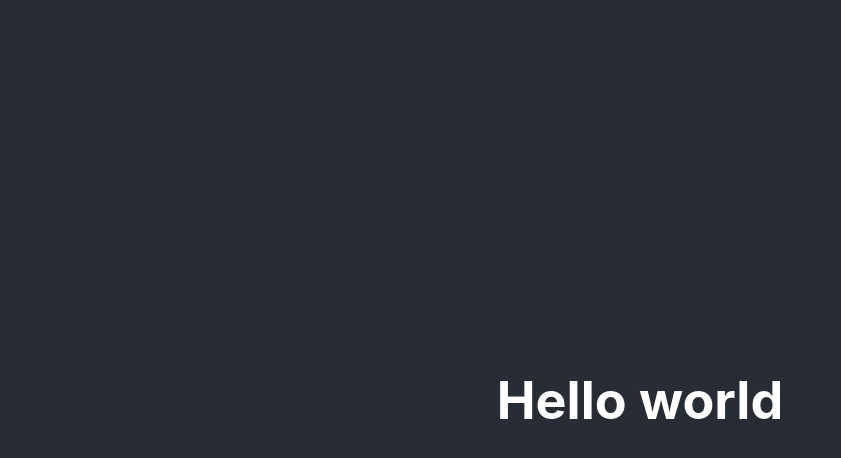
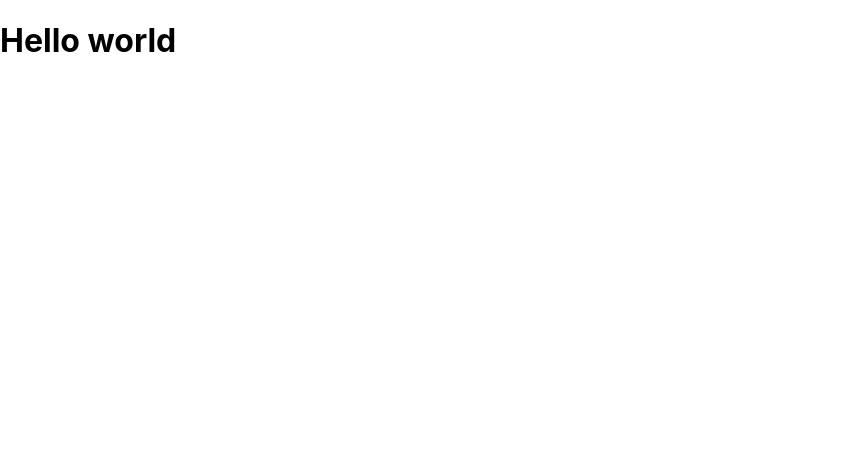
Before and after one commit to vangoddd/manga-list, a React (Create React App) app in the folder client/: page / in a window 1280 px wide. Shown: the top 458 px of the page, without its empty margins (0-841 px from the left). Built offline with nearby package versions, Linux system fonts and the light colour scheme.

Commit message:
cleaning up

```diff
--- a/client/src/App.css
+++ /dev/null
@@ -1,38 +0,0 @@
-.App {
-  text-align: center;
-}
-
-.App-logo {
-  height: 40vmin;
-  pointer-events: none;
-}
-
-@media (prefers-reduced-motion: no-preference) {
-  .App-logo {
-    animation: App-logo-spin infinite 20s linear;
-  }
-}
-
-.App-header {
-  background-color: #282c34;
-  min-height: 100vh;
-  display: flex;
-  flex-direction: column;
-  align-items: center;
-  justify-content: center;
-  font-size: calc(10px + 2vmin);
-  color: white;
-}
-
-.App-link {
-  color: #61dafb;
-}
-
-@keyframes App-logo-spin {
-  from {
-    transform: rotate(0deg);
-  }
-  to {
-    transform: rotate(360deg);
-  }
-}
--- a/client/src/App.js
+++ b/client/src/App.js
@@ -1,11 +1,7 @@
-import "./App.css";
-
 function App() {
   return (
     <div className="App">
-      <header className="App-header">
-        <h1>Hello world</h1>
-      </header>
+      <h1>Hello world</h1>
     </div>
   );
 }
```
Also changed, not shown: client/public/index.html (+0 -22 lines), client/src/index.js (+6 -6 lines), client/src/setupTests.js (deleted, +0 -5 lines), client/src/logo.svg (deleted), 1 other file (tests, documents, lock files or other folders).
